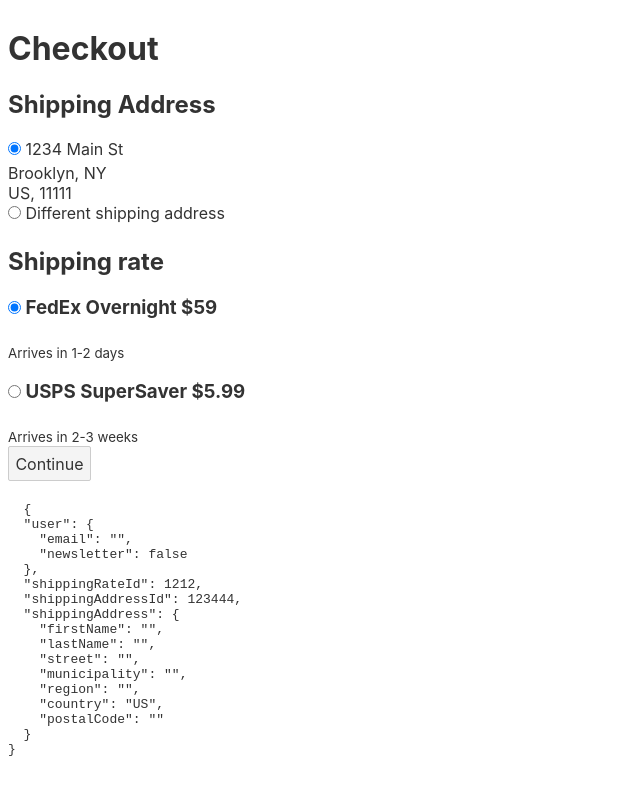
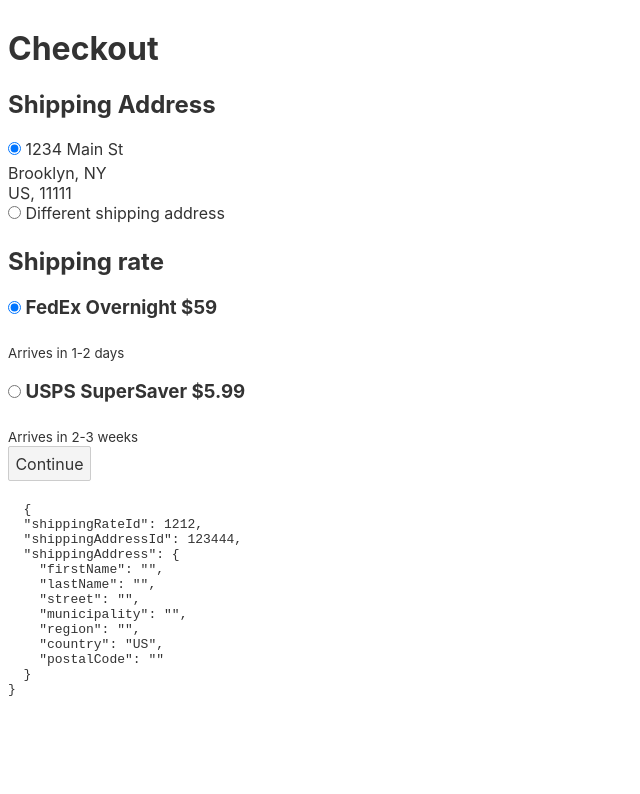
Before and after one commit to joshnuss/svelte-checkout, a Svelte app: page / in a window 1280 px wide. Shown: the top 794 px of the page, without its empty margins (0-640 px from the left). Built offline with nearby package versions, Linux system fonts and the light colour scheme.

Commit message:
Sets blank user data when no logged in user

```diff
--- a/src/App.svelte
+++ b/src/App.svelte
@@ -38,10 +38,6 @@
 
   let isSubmitting = false
   let checkout = {
-    user: {
-      email: "",
-      newsletter: false,
-    },
     shippingRateId: shippingRates[0].id,
     shippingAddressId: user ? user.addresses[0].id : null,
     shippingAddress: {
@@ -52,6 +48,13 @@
       region: "",
       country: countries[0].code,
       postalCode: ""
+    }
+  }
+
+  if (!user) {
+    checkout.user = {
+      email: "",
+      newsletter: false,
     }
   }
 
```
